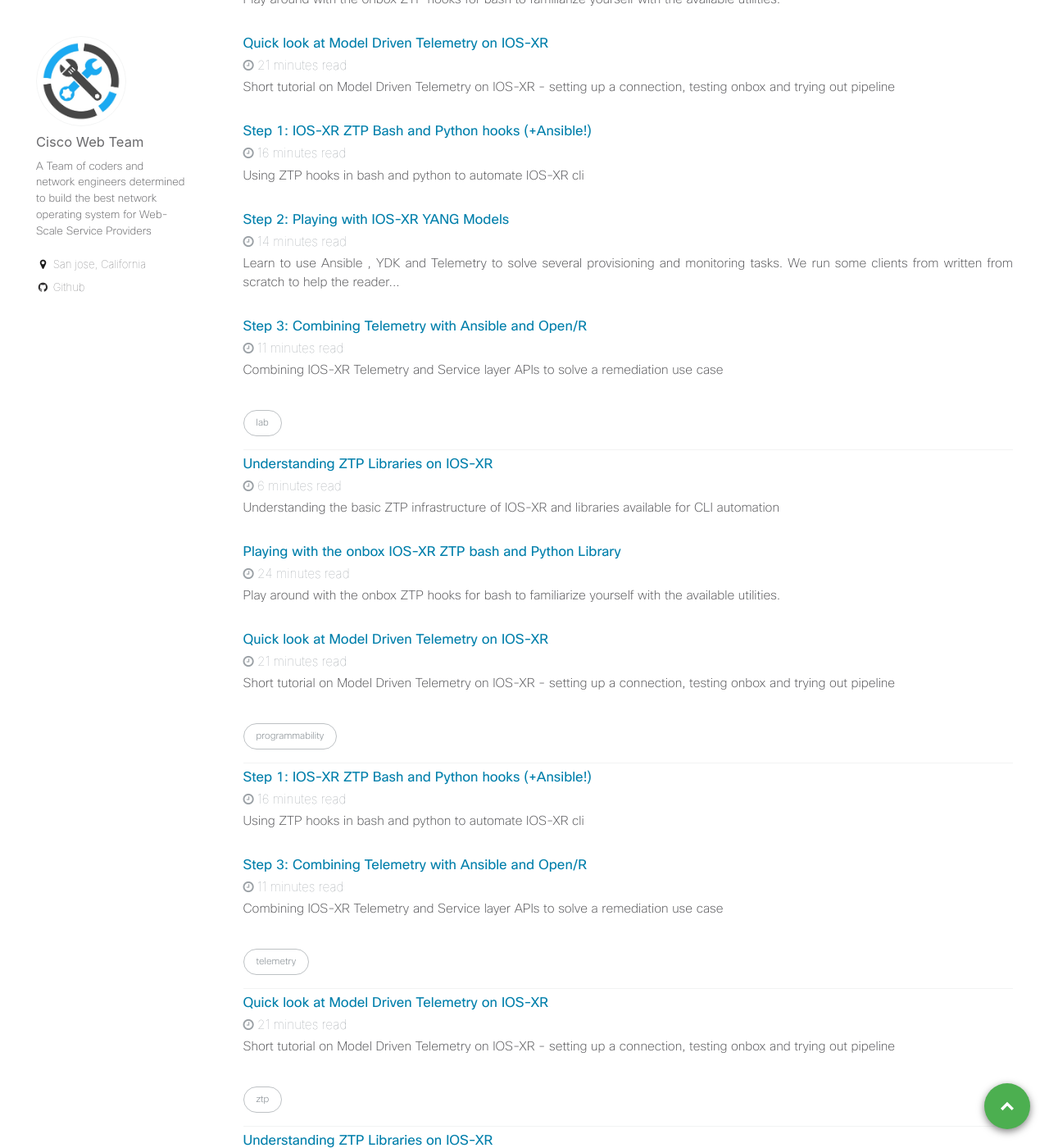
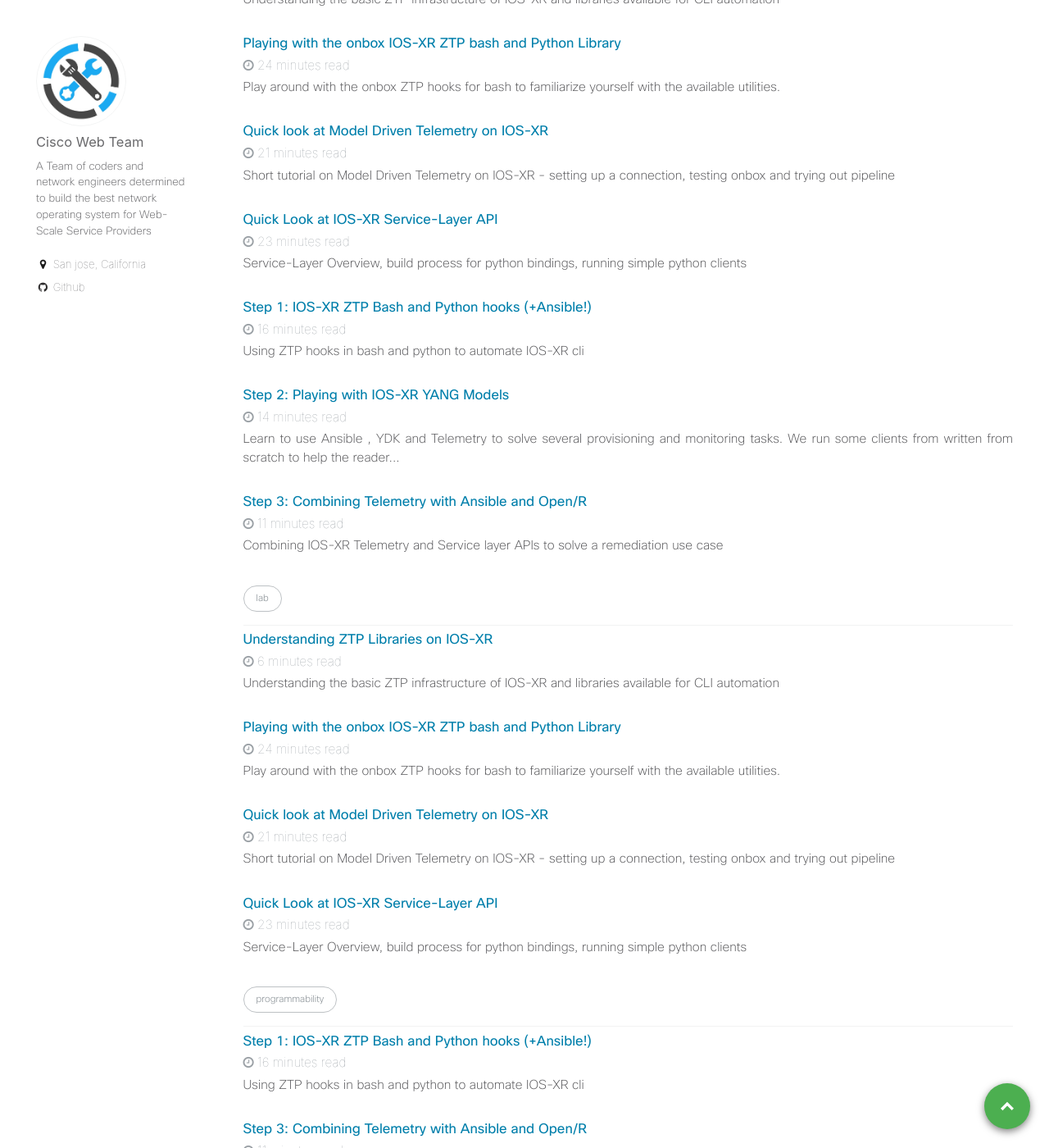
Before and after one commit to nanog75/hackathon, a Jekyll site: the page built from _pages/tag-archive.html, in a window 1280 px wide and 1400 px high, scrolled down 2149 px. Shown: the whole window at 82% size. Built offline with Jekyll 4.4.1, drawn with Linux system fonts in a browser that asks for light colours; some of the changed text lies outside the part shown.

Commit message:
Update 2019-02-01-quick-look-at-ios-xr-service-layer-api.md

```diff
--- a/_wkinstructions/2019-02-01-quick-look-at-ios-xr-service-layer-api.md
+++ b/_wkinstructions/2019-02-01-quick-look-at-ios-xr-service-layer-api.md
@@ -1,7 +1,16 @@
 ---
-published: false
+published: true
 date: '2019-02-01 05:58 +0100'
 title: Quick Look at IOS-XR Service-Layer API
+author: Akshat Sharma
+excerpt: >-
+  Service-Layer Overview, build process for python bindings, running simple
+  python clients
+tags:
+  - iosxr
+  - cisco
+  - service-layer
+  - lab
 ---
 
 
```
